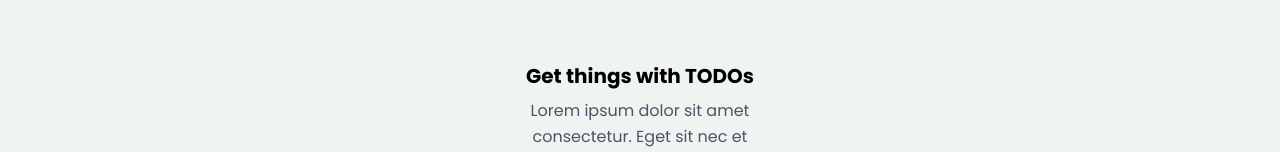
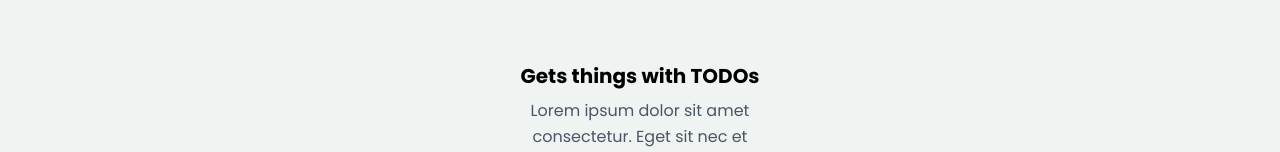
Before and after one commit to devtofunmi/todomobile, a Next.js app: page / in a window 1280 px wide. Shown: the part 311-463 px from the top of the page. Built offline with nearby package versions, Linux system fonts and the light colour scheme.

Commit message:
Update onboarding.tsx

```diff
--- a/pages/onboarding.tsx
+++ b/pages/onboarding.tsx
@@ -11,9 +11,9 @@ export default function Onboarding() {
       <div className="flex flex-col flex-grow items-center justify-center text-center">
         <img src="/onboard.png" alt="Onboarding" className="w-40 mb-6" />
         <h1 className="text-xl mt-10 font-bold font-poppins mb-2 text-black">
-          Get things with TODOs
+          Gets things with TODOs
         </h1>
-        <p className="text-gray-600 mb-6 leading-relaxed">
+        <p className="text-gray-600 font-poppins mb-6 leading-relaxed">
           Lorem ipsum dolor sit amet<br />
           consectetur. Eget sit nec et<br />
           euismod. Consequat urna<br />
```
